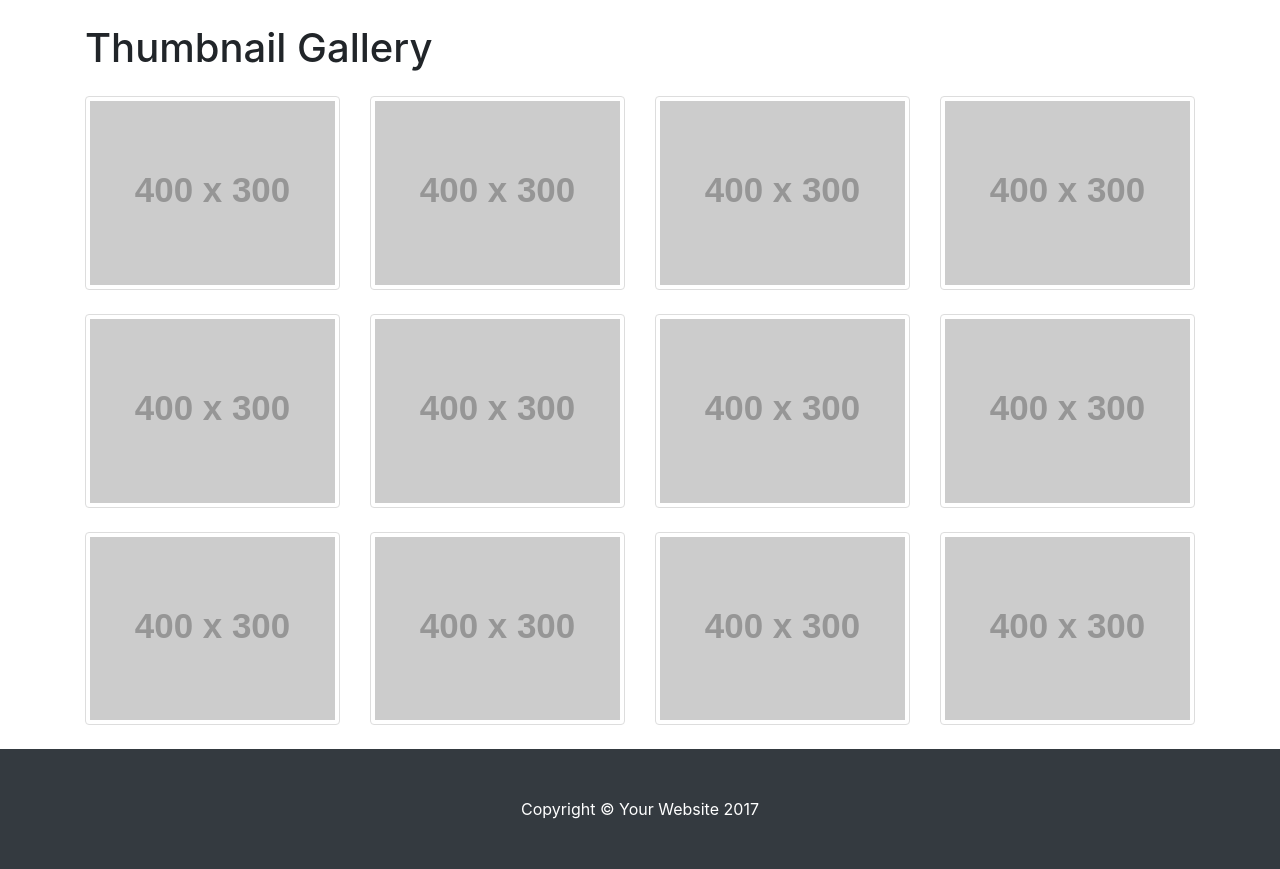
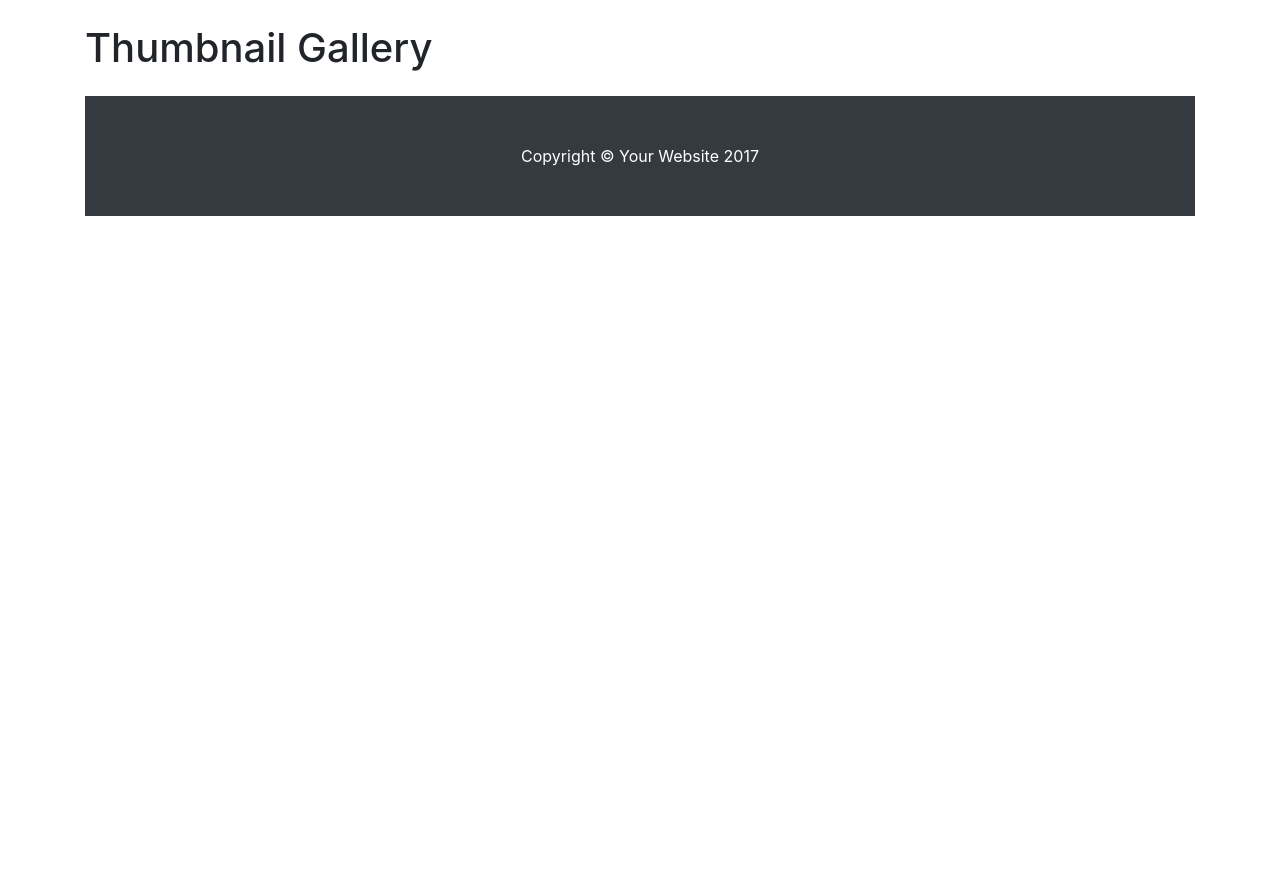
Before and after one commit to danmed/KODIStrap, a PHP site: page /?search=1 in a window 1280 px wide. Shown: the part 56-925 px from the top of the page. After the commit the page ends 272 px from the top, so only its background shows below. Run offline with PHP 8.4, Linux system fonts and the light colour scheme; grey boxes labelled with a size stand in for pictures from a placeholder-image service; data that the repository does not hold is empty; some libraries are stand-ins or nearby versions.

Commit message:
Update index.php

```diff
--- a/index.php
+++ b/index.php
@@ -109,63 +109,7 @@ if ($db_found) {
 
 
 
-        <div class="col-lg-3 col-md-4 col-xs-6"><a href="#" class="d-block mb-4 h-100"><img class="img-fluid img-thumbnail" src="http://placehold.it/400x300" alt=""></a></div>
-        <div class="col-lg-3 col-md-4 col-xs-6">
-          <a href="#" class="d-block mb-4 h-100">
-            <img class="img-fluid img-thumbnail" src="http://placehold.it/400x300" alt="">
-          </a>
-        </div>
-        <div class="col-lg-3 col-md-4 col-xs-6">
-          <a href="#" class="d-block mb-4 h-100">
-            <img class="img-fluid img-thumbnail" src="http://placehold.it/400x300" alt="">
-          </a>
-        </div>
-        <div class="col-lg-3 col-md-4 col-xs-6">
-          <a href="#" class="d-block mb-4 h-100">
-            <img class="img-fluid img-thumbnail" src="http://placehold.it/400x300" alt="">
-          </a>
-        </div>
-        <div class="col-lg-3 col-md-4 col-xs-6">
-          <a href="#" class="d-block mb-4 h-100">
-            <img class="img-fluid img-thumbnail" src="http://placehold.it/400x300" alt="">
-          </a>
-        </div>
-        <div class="col-lg-3 col-md-4 col-xs-6">
-          <a href="#" class="d-block mb-4 h-100">
-            <img class="img-fluid img-thumbnail" src="http://placehold.it/400x300" alt="">
-          </a>
-        </div>
-        <div class="col-lg-3 col-md-4 col-xs-6">
-          <a href="#" class="d-block mb-4 h-100">
-            <img class="img-fluid img-thumbnail" src="http://placehold.it/400x300" alt="">
-          </a>
-        </div>
-        <div class="col-lg-3 col-md-4 col-xs-6">
-          <a href="#" class="d-block mb-4 h-100">
-            <img class="img-fluid img-thumbnail" src="http://placehold.it/400x300" alt="">
-          </a>
-        </div>
-        <div class="col-lg-3 col-md-4 col-xs-6">
-          <a href="#" class="d-block mb-4 h-100">
-            <img class="img-fluid img-thumbnail" src="http://placehold.it/400x300" alt="">
-          </a>
-        </div>
-        <div class="col-lg-3 col-md-4 col-xs-6">
-          <a href="#" class="d-block mb-4 h-100">
-            <img class="img-fluid img-thumbnail" src="http://placehold.it/400x300" alt="">
-          </a>
-        </div>
-        <div class="col-lg-3 col-md-4 col-xs-6">
-          <a href="#" class="d-block mb-4 h-100">
-            <img class="img-fluid img-thumbnail" src="http://placehold.it/400x300" alt="">
-          </a>
-        </div>
-        <div class="col-lg-3 col-md-4 col-xs-6">
-          <a href="#" class="d-block mb-4 h-100">
-            <img class="img-fluid img-thumbnail" src="http://placehold.it/400x300" alt="">
-          </a>
-        </div>
-      </div>
+
 
     </div>
     <!-- /.container -->
```
